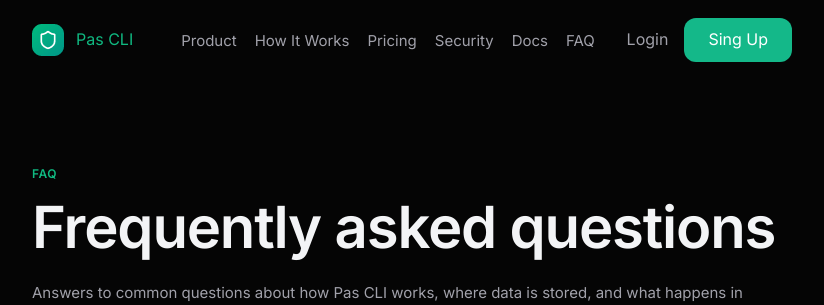
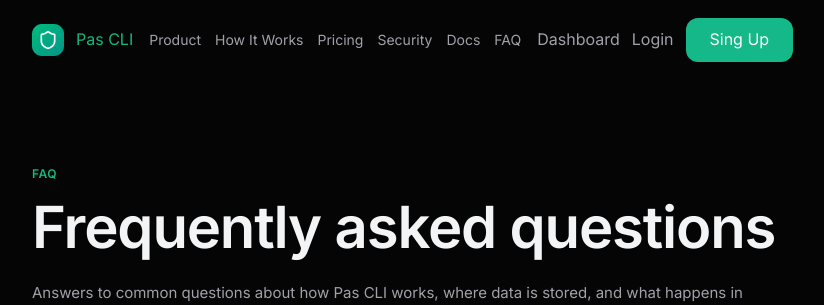
Before and after one commit to Scroll07/Passwords_Fastapi, a FastAPI app: page /web/faq in a window 1280 px wide. Shown: the top 305 px of the page, without its empty margins (228-1052 px from the left). Run offline with FastAPI, Linux system fonts and the light colour scheme; parts of the project's set-up code (start-up, migrations or seed data) failed here and were passed over.

Commit message:
added dashboard to header

```diff
--- a/static/css/styles.css
+++ b/static/css/styles.css
@@ -36,6 +36,8 @@ body {
     line-height: 1.7;
     -webkit-font-smoothing: antialiased;
     text-rendering: optimizeLegibility;
+    /* width: 100%;
+    overflow-x: hidden; */
 }
 
 main {
@@ -669,7 +671,7 @@ a.button:hover {
 .header-inner {
     display: flex;
     align-items: center;
-    gap: 24px;
+    gap: 16px;
 }
 
 .logo {
@@ -683,28 +685,24 @@ a.button:hover {
 .main-nav {
     display: flex;
     align-items: center;
-    gap: 18px;
-    margin-left: 24px;
     flex: 1;
-    min-width: 0;
-    white-space: nowrap;
+    gap: 14px;
 }
 
 .main-nav a {
     color: #a1a1aa;
     text-decoration: none;
-    font-size: 15px;
+    font-size: 14px;
     line-height: 1;
     white-space: nowrap;
-    flex-shrink: 0;
 }
 
 .header-actions {
     display: flex;
     align-items: center;
-    gap: 16px;
+    gap: 12px;
+    margin-left: auto;
     flex-shrink: 0;
-    margin-left: auto;
 }
 
 .login-link {
@@ -732,6 +730,23 @@ a.button:hover {
     color: #fff;
     text-decoration: none;
     white-space: nowrap;
+}
+
+@media (max-width: 900px) {
+    .header-inner {
+        flex-wrap: wrap;
+        row-gap: 16px;
+    }
+
+    .main-nav {
+        order: 3;
+        flex-basis: 100%;
+        margin-left: 0;
+    }
+
+    .header-actions {
+        margin-left: auto;
+    }
 }
 
 
--- a/templates/base.html
+++ b/templates/base.html
@@ -25,6 +25,7 @@
             </nav>
 
             <div class="header-actions">
+                <a href="{{ url_for('dashboard') }}" class="login-link">Dashboard</a>
                 <a href="{{ url_for('login') }}" class="login-link">Login</a>
                 <a href="{{ url_for('register') }}" class="signup-btn">Sing Up</a>
             </div>
```
